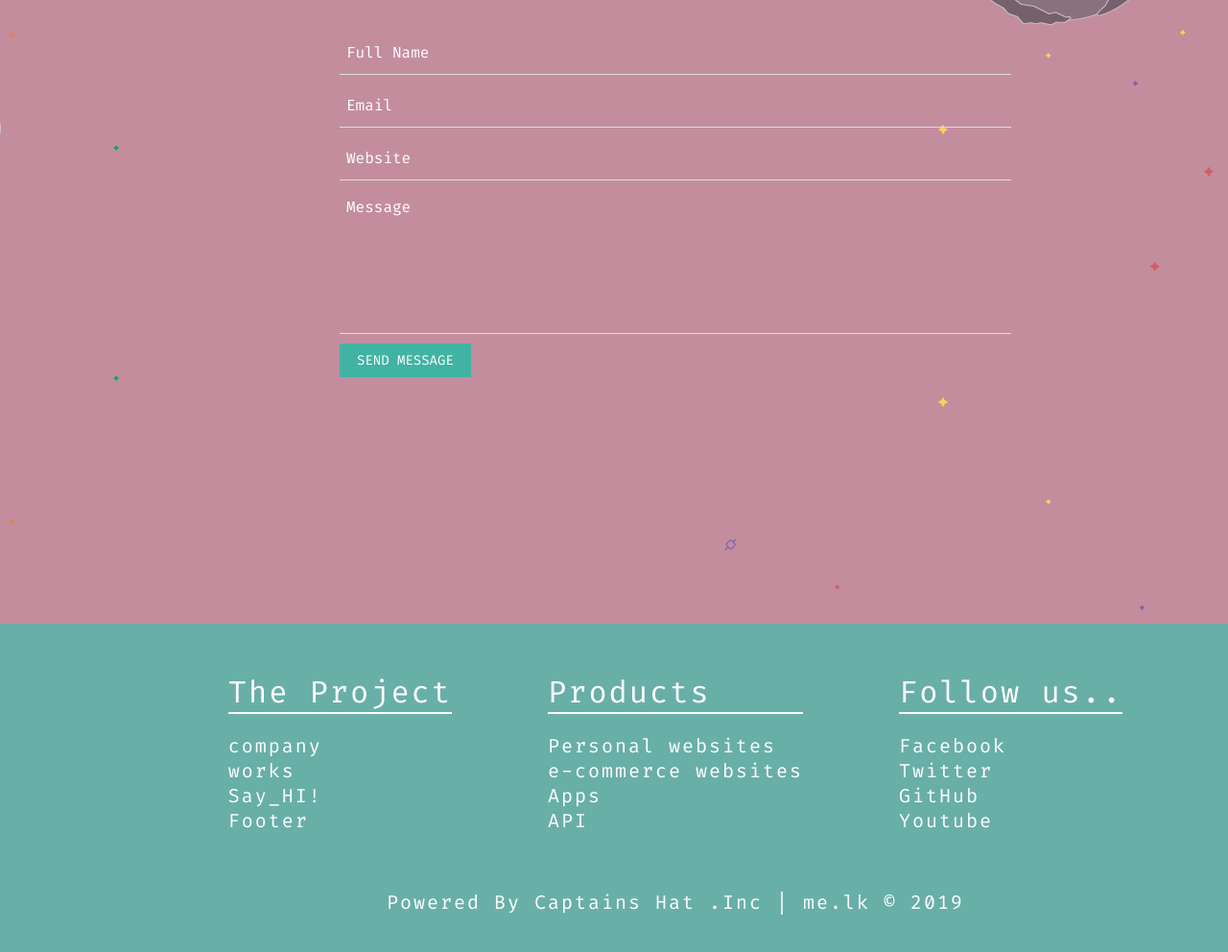
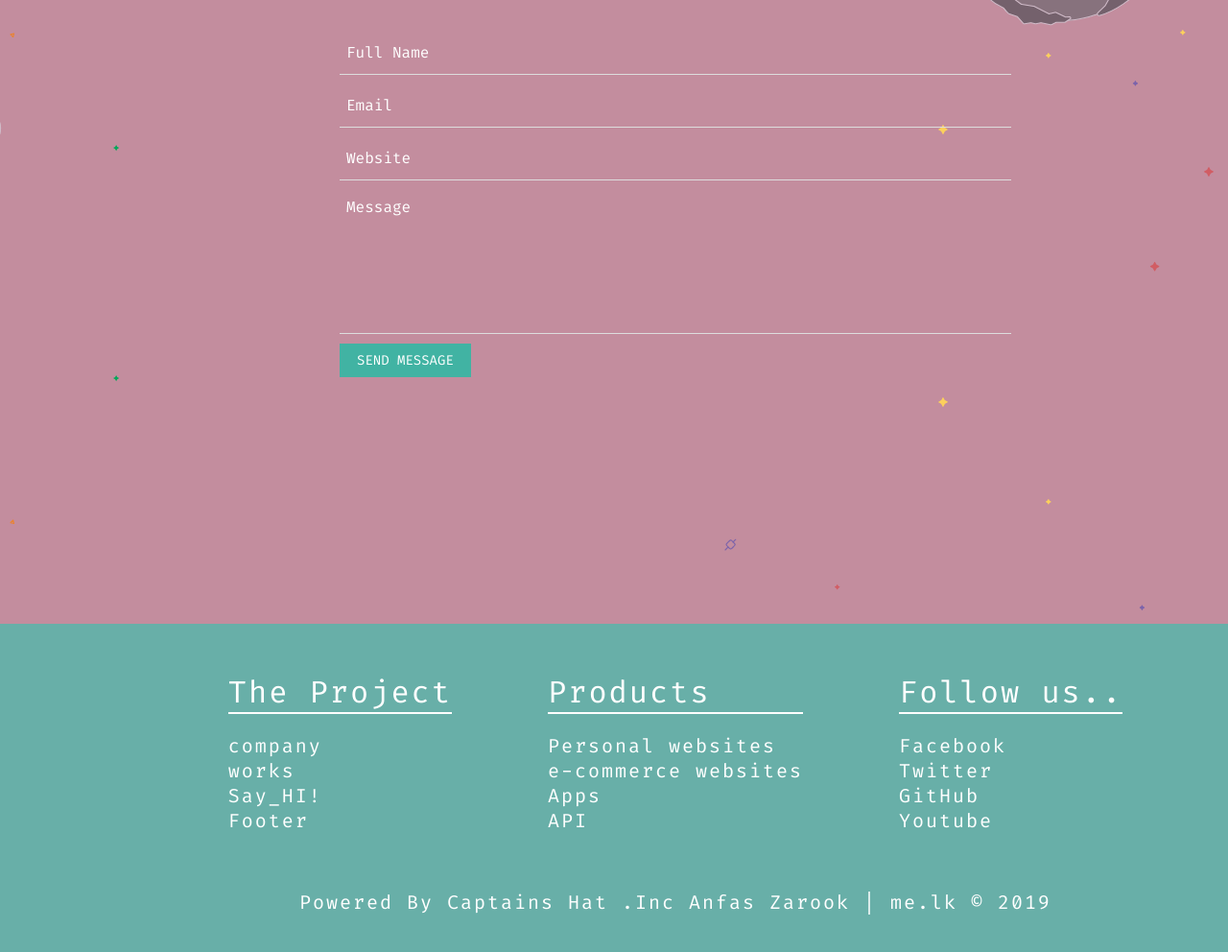
Before and after one commit to anfas1992/me.lk, a plain HTML site: page index.html in a window 1280 px wide. Shown: the part 2550-3542 px from the top of the page at 96% size. Drawn offline with Linux system fonts and the light colour scheme.

Commit message:
Update index.html

```diff
--- a/index.html
+++ b/index.html
@@ -115,7 +115,7 @@
 
 
     </div>
-    <footer>Powered By Captains Hat .Inc | me.lk © 2019</footer>
+    <footer>Powered By Captains Hat .Inc <a href="https://fb.me/anfas.zarook.3" target="_blank">Anfas Zarook</a> | me.lk © 2019</footer>
     </div>
 
 
```
